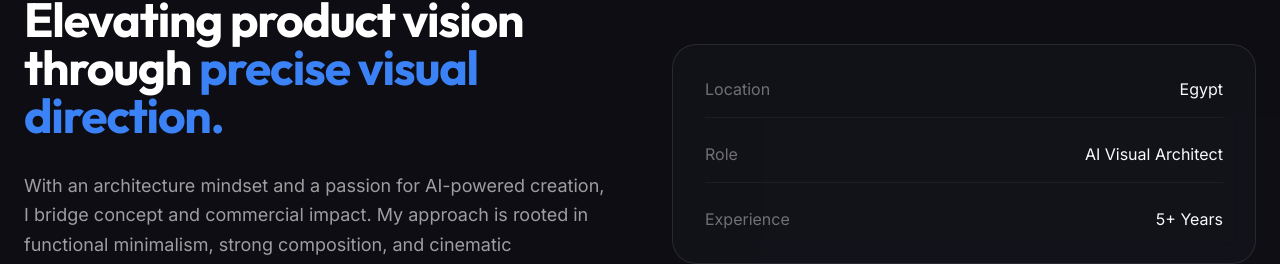
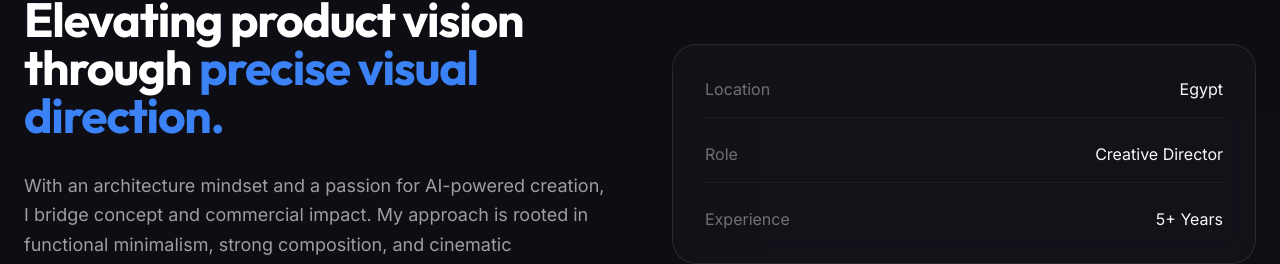
Before and after one commit to ahmedkhalia221/ahmed-portfolio, a Next.js app: page / in a window 1280 px wide. Shown: the part 901-1165 px from the top of the page. Built offline with nearby package versions, Linux system fonts and the light colour scheme.

Commit message:
Final update: Set professional role to Creative Director

```diff
--- a/src/app/page.tsx
+++ b/src/app/page.tsx
@@ -126,7 +126,7 @@ export default function Home() {
                 </div>
                 <div className="flex justify-between items-center border-b border-white/5 pb-4">
                   <span className="text-white/40">Role</span>
-                  <span>AI Visual Architect</span>
+                  <span>Creative Director</span>
                 </div>
                 <div className="flex justify-between items-center">
                   <span className="text-white/40">Experience</span>
```
